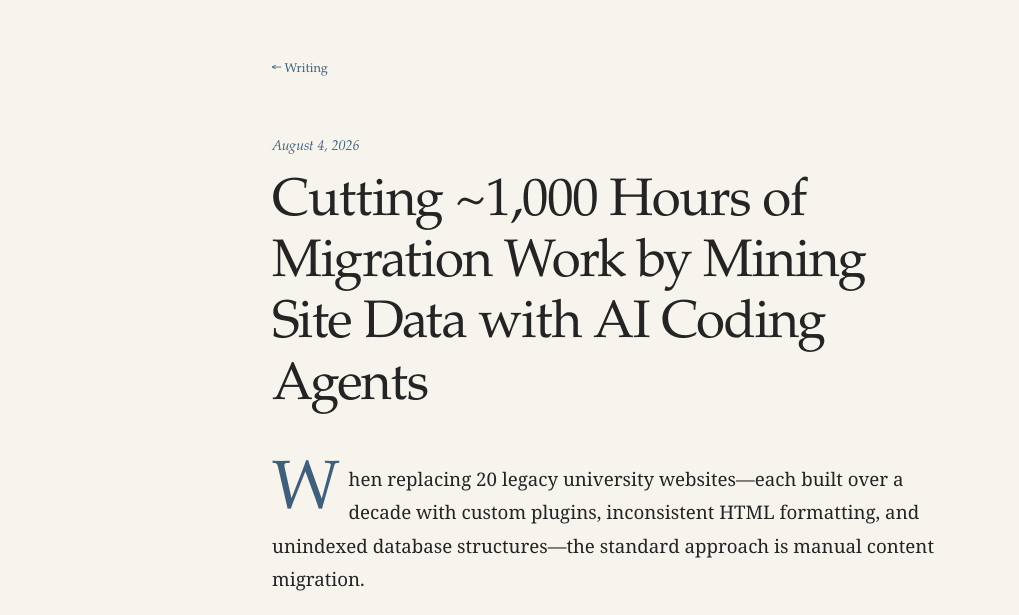
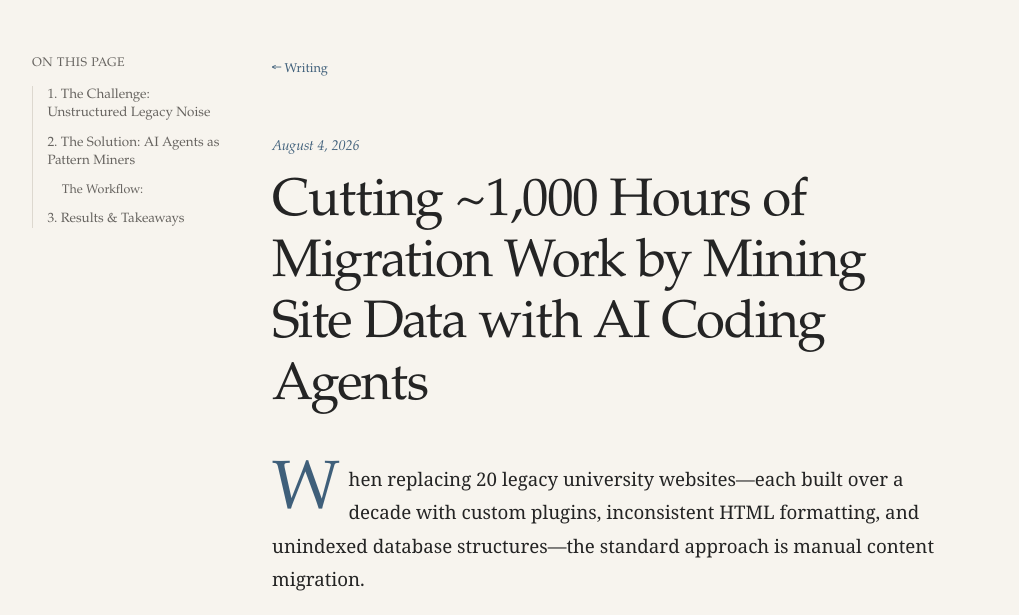
Before and after one commit to anttihil/ahiltunen, an Astro site: page /blog/coding-agents-legacy-migration in a window 1280 px wide. Shown: the part 130-745 px from the top of the page, without its empty margins (28-1047 px from the left). Built offline with nearby package versions, Linux system fonts and the light colour scheme; Astro itself is replaced by a stand-in of ours.

Commit message:
add outline to blog posts

```diff
--- a/src/components/BlogArticle.astro
+++ b/src/components/BlogArticle.astro
@@ -1,17 +1,32 @@
 ---
 import type { CollectionEntry } from 'astro:content';
+import type { MarkdownHeading } from 'astro';
 
 interface Props {
   currentPost: CollectionEntry<'blog'>;
+  headings: MarkdownHeading[];
 }
 
-const { currentPost } = Astro.props;
+const { currentPost, headings } = Astro.props;
+const outline = headings.filter(({ depth }) => depth === 2 || depth === 3);
 const formattedDate = new Date(currentPost.data.pubDate).toLocaleDateString('en-US', {
   year: 'numeric', month: 'long', day: 'numeric', timeZone: 'UTC',
 });
 ---
 
 <article class="article-page">
+  {outline.length > 0 && (
+    <nav class="article-outline" aria-label="On this page">
+      <div class="outline-inner">
+        <p class="outline-title">On this page</p>
+        <ol>
+          {outline.map(({ depth, slug, text }) => (
+            <li class:list={{ nested: depth === 3 }}><a href={`#${slug}`}>{text}</a></li>
+          ))}
+        </ol>
+      </div>
+    </nav>
+  )}
   <a href="/blog" class="back-link">← Writing</a>
   <header class="article-header">
     <time datetime={currentPost.data.pubDate.toISOString()}>{formattedDate}</time>
@@ -23,9 +38,69 @@ const formattedDate = new Date(currentPost.data.pubDate).toLocaleDateString('en-
 
 <style>
   .article-page {
+    position: relative;
     max-width: 680px;
     margin: 0 auto;
     padding: 3.5rem 0 7rem;
+  }
+
+  .article-outline {
+    display: none;
+  }
+
+  @media (min-width: 1200px) {
+    .article-outline {
+      display: block;
+      position: absolute;
+      top: 3.5rem;
+      bottom: 0;
+      right: calc(100% + 2.5rem);
+      width: 200px;
+      font-family: var(--font-ui);
+    }
+
+    .outline-inner {
+      position: sticky;
+      top: 2rem;
+      max-height: calc(100vh - 4rem);
+      overflow-y: auto;
+    }
+
+    .outline-title {
+      margin-bottom: 0.75rem;
+      color: var(--text-muted);
+      font-size: 0.78rem;
+      letter-spacing: 0.04em;
+      text-transform: uppercase;
+    }
+
+    .article-outline ol {
+      list-style: none;
+      border-left: 1px solid var(--border-color);
+    }
+
+    .article-outline li {
+      margin: 0.65rem 0;
+      padding-left: 0.9rem;
+      font-size: 0.84rem;
+      line-height: 1.4;
+    }
+
+    .article-outline li.nested {
+      padding-left: 1.8rem;
+      font-size: 0.78rem;
+    }
+
+    .article-outline a {
+      color: var(--text-muted);
+      text-decoration: none;
+    }
+
+    .article-outline a:hover,
+    .article-outline a:focus-visible {
+      color: var(--text-accent);
+      text-decoration: underline;
+    }
   }
 
   .back-link {
--- a/src/pages/blog/[...slug].astro
+++ b/src/pages/blog/[...slug].astro
@@ -12,7 +12,7 @@ export async function getStaticPaths() {
 }
 
 const { post } = Astro.props;
-const { Content } = await render(post);
+const { Content, headings } = await render(post);
 ---
 
 <BaseLayout
@@ -20,7 +20,7 @@ const { Content } = await render(post);
   description={post.data.description}
   type="article"
 >
-  <BlogArticle currentPost={post}>
+  <BlogArticle currentPost={post} headings={headings}>
     <Content />
   </BlogArticle>
 </BaseLayout>
```
